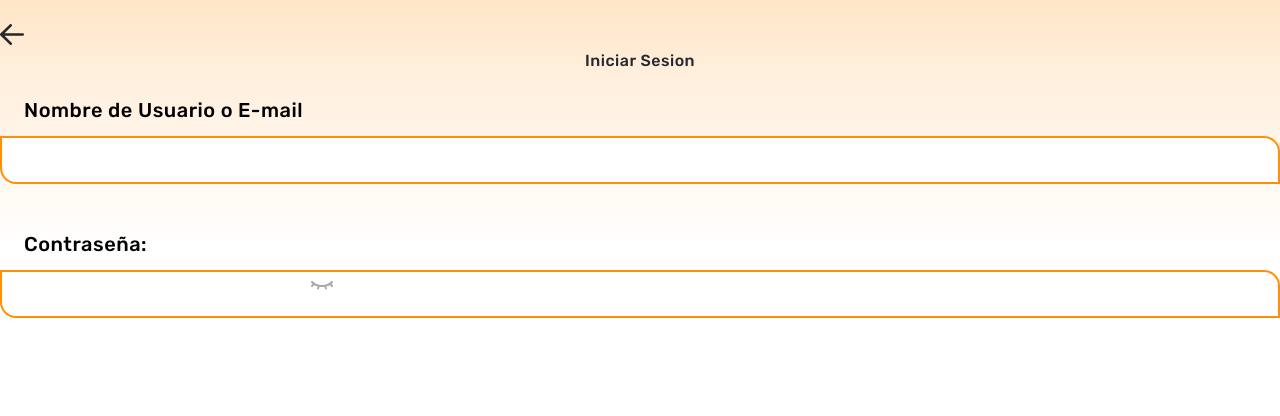
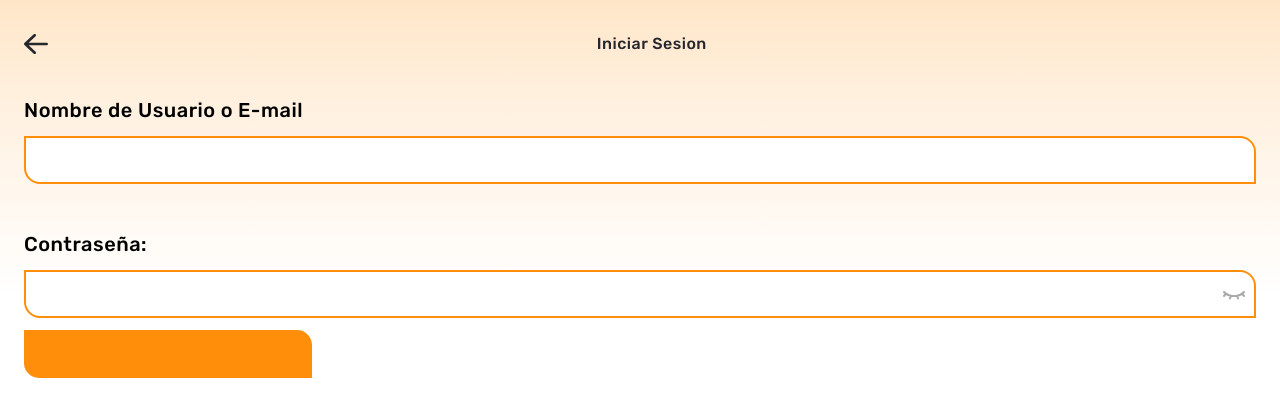
Before and after one commit to lpch20/front_final_project, a React (Vite) app: page /login in a window 1280 px wide. Shown: the top 416 px of the page. Built offline with nearby package versions, Linux system fonts and the light colour scheme.

Commit message:
add validation of mail

```diff
--- /dev/null
+++ b/API/emailValidator.jsx
@@ -0,0 +1,14 @@
+import api from "./rule_API";
+
+export const emailValidator = async (email) => {
+  let url = "/emailAdd";
+  try {
+    const response = await api.post(url, email);
+    return response.data;
+  } catch (error) {
+    throw (
+      error.response.data.error ||
+      "Mail incorrecto, porfavor intente nuevamente"
+    );
+  }
+};
--- a/src/components/Header/Header.jsx
+++ b/src/components/Header/Header.jsx
@@ -1,13 +1,12 @@
-import './header.css';
+import "./header.css";
 
 function Header(props) {
   return (
     <div>
-      <div className='accountCreate'>
-        <div>
-          <img className='arrowImg' src="/icon/Vector.svg" alt="" />
-        </div>
-        <div className='accountCreateChildTwo'>
+      <div className="accountCreate">
+        <img className="arrowImg" src="/icon/Vector.svg" alt="" />
+
+        <div className="accountCreateChildTwo">
           <h3>{props.title}</h3>
         </div>
       </div>
--- a/src/components/Header/header.css
+++ b/src/components/Header/header.css
@@ -1,4 +1,5 @@
 .accountCreate {
+  display: flex;
     height: 40px;
     padding-right: 0px;
     align-items: center;
@@ -14,7 +15,6 @@
 .accountCreateChildTwo h3 {
   overflow: hidden;
   color: var(--medios-tonos-gris-5, #26262e);
-  text-align: center;
   text-overflow: ellipsis;
   whitespace: nowrap;
   font-family: Rubik;
@@ -23,6 +23,7 @@
   font-weight: 500;
   line-height: 24px;
   letter-spacing: 0.5px;
+  text-align: center;
 }
 
 .arrowImg{
--- a/src/components/Input/InputEmail.jsx
+++ b/src/components/Input/InputEmail.jsx
@@ -5,7 +5,7 @@ function InputEmail(props) {
 
   return (
     <div className="paragraphMail">
-      <input
+      <input className="inputStyle"
         type="email"
       />
       <p className="hint">{props.warning}</p>
--- a/src/components/Input/InputPassword.jsx
+++ b/src/components/Input/InputPassword.jsx
@@ -18,11 +18,11 @@ function InputPassword(props) {
 
   return (
     <div>
-      <div>
+      <div className="passwordInputConatiner">
         <input
           value={value}
           onChange={handleChange}
-          className={cssClass}
+          className={`${cssClass} inputStyle`}
           type="password"
         />
         <img className="eyeImage" style={props.style} src="/icon/eye.svg" alt="" />
--- a/src/components/Input/InputUser.jsx
+++ b/src/components/Input/InputUser.jsx
@@ -17,7 +17,7 @@ function InputUser(props) {
       <input
         value={value}
         onChange={handleChange}
-        className={cssClass}
+        className={`${cssClass} inputStyle`}
         type="text"
       />
     </div>
--- a/src/components/Input/input.css
+++ b/src/components/Input/input.css
@@ -1,10 +1,11 @@
-input {
+.inputStyle {
   height: 48px;
   padding: 0px 16px 0px 16px;
   border-radius: 0px 16px 0px 16px;
   border: 2px;
   border: 2px solid var(--medios-tonos-gris-1, #e4e6e8);
   margin-top: 12px;
+
 }
 
 .hint {
@@ -60,8 +61,8 @@ input {
   position: absolute;
   width: 24px;
   height: 24px;
-  left: 310px;
-  top: 352px;
+  right: 10px;
+  top: 25px;
 }
 
 .termsAndConditions p {
@@ -74,6 +75,7 @@ input {
   font-weight: 400;
   line-height: 18px; /* 150% */
   letter-spacing: 0.5px;
+  margin-top: 14px;
 }
 
 .termsAndConditions p a {
@@ -101,3 +103,7 @@ input {
   border-radius: 0px 8px;
   border: px solid var(--medios-tonos-gris-2, #bfc0c1);
 }
+
+.passwordInputConatiner{
+  position: relative;
+}
--- a/src/pages/Login/Login.jsx
+++ b/src/pages/Login/Login.jsx
@@ -1,14 +1,15 @@
 import Header from "../../components/Header/Header";
 import InputPassword from "../../components/Input/InputPassword";
 import InputUser from "../../components/Input/InputUser";
+import MainBtn from "../../components/Buttons/MainBtn";
 
 function Login() {
   const inputPasswordStyles = {
     position: "absolute",
     width: "24px",
     height: "24px",
-    left: "310px",
-    top: "273px",
+    right: "10px",
+    top: "25px",
   }
 
   return (
@@ -31,6 +32,9 @@ function Login() {
                 <InputPassword style={inputPasswordStyles}></InputPassword>
               </div>
             </div>
+            <div>
+              <MainBtn></MainBtn>
+            </div>
           </div>
         </form>
       </main>
--- a/src/pages/Register/Register.jsx
+++ b/src/pages/Register/Register.jsx
@@ -1,8 +1,38 @@
 import Header from "../../components/Header/Header";
+import { useNavigate } from "react-router-dom";
 import InputEmail from "../../components/Input/InputEmail";
+import MainBtn from "../../components/Buttons/MainBtn";
 import "./register.css";
+import { useState } from "react";
+import { emailValidator } from "../../../API/emailValidator";
 
 function Register() {
+  const navigate = useNavigate();
+  const [email, setEmail] = useState("");
+  const [errorEmail, setErrorEmail] = useState(false);
+
+  const handleChangeMail = (e) => {
+    setEmail(e.target.value);
+    if (event.target.value.length === 0) {
+      setErrorEmail(true);
+    } else {
+      setErrorEmail(false);
+    }
+  };
+
+  const handleSubmit = async (e) => {
+    e.prevent.default();
+    const emailValue = { email: email };
+
+    try {
+      const result = await emailValidator(emailValue);
+      console.log(result);
+      navigate("/account-create", { replace: true });
+    } catch (error) {
+      alert(error);
+    }
+  };
+
   return (
     <div className="registerBody">
       <header>
@@ -21,8 +51,16 @@ function Register() {
         <div className="inputMailType">
           <label>Correo electrónico</label>
           <div className="inputMail">
-            <form action="">
-              <InputEmail warning="Deberás poder confirmarlo luego."></InputEmail>
+            <form onSubmit={handleSubmit}>
+              <InputEmail
+                onChange={handleChangeMail}
+                warning="Deberás poder confirmarlo luego."
+              ></InputEmail>
+
+              {errorEmail && (
+                <p style={{ color: "red" }}>Este campo es obligatorio</p>
+              )}
+              <MainBtn></MainBtn>
             </form>
           </div>
         </div>
--- a/src/pages/Register/register.css
+++ b/src/pages/Register/register.css
@@ -6,7 +6,6 @@ body {
     rgba(255, 142, 10, 0.225) 100%
   );
   background-repeat: no-repeat;
-
 }
 
 .mail h2 {
@@ -26,7 +25,6 @@ body {
   line-height: 28px;
   letter-spacing: 0.5px;
   text-align: left;
-  margin: 0 24px;
 }
 
 .mailOnclick {
@@ -49,3 +47,7 @@ body {
   display: flex;
   width: 100%;
 }
+
+.registerBody{
+  padding: 0 24px;
+}
```
